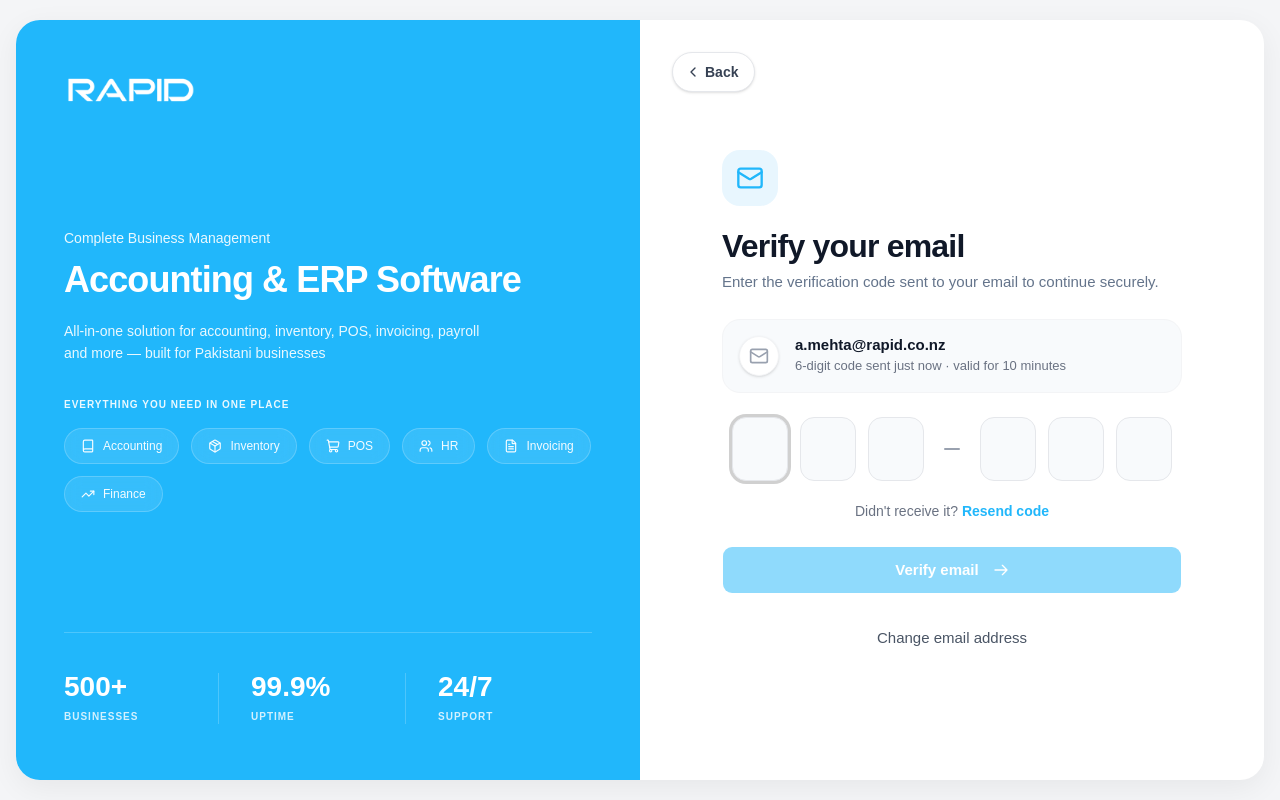
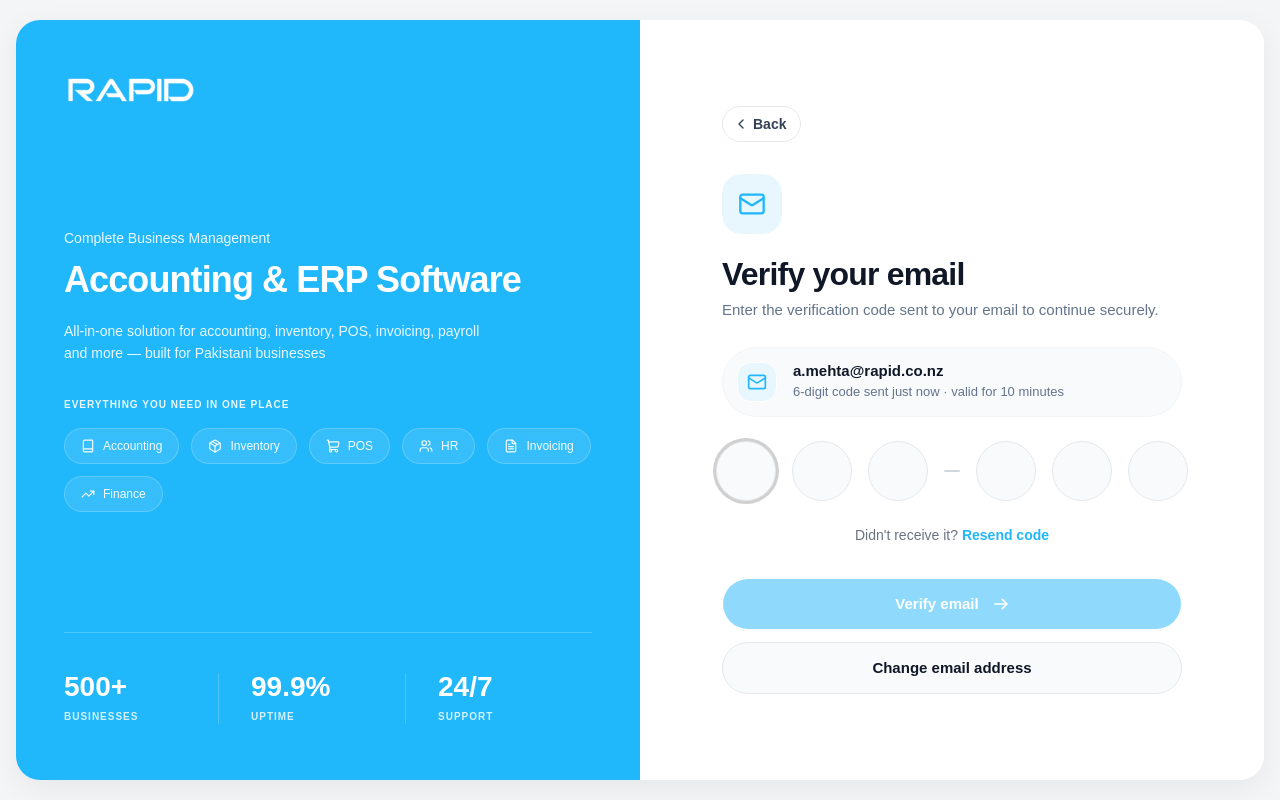
Before and after one commit to RapidSmart/Rapid_Erp_Ecom, a React (Vite) app: page /auth/verify-email in a window 1280 px wide. Built offline with nearby package versions, Linux system fonts and the light colour scheme.

Commit message:
feat: redesign VerifyEmail UI with updated input styles, button layout, and back navigation flow

```diff
--- a/src/modules/auth/components/VerifyEmailForm.tsx
+++ b/src/modules/auth/components/VerifyEmailForm.tsx
@@ -1,79 +1,73 @@
-import { Button } from "@/shared/components/ui/button";
+import { useState } from 'react'
+import { Link } from 'react-router-dom'
 import {
   InputOTP,
   InputOTPGroup,
+  InputOTPSlot,
   InputOTPSeparator,
-  InputOTPSlot,
-} from "@/shared/components/ui/input-otp";
-import { useState } from "react";
+} from '@/shared/components/ui/input-otp'
+import { Button } from '@/shared/components/ui/button'
 
 export function VerifyEmailForm() {
-  const [value, setValue] = useState("");
+  const [value, setValue] = useState('')
 
   const handleSubmit = (e: React.FormEvent) => {
-    e.preventDefault();
-    console.log("OTP submitted:", value);
+    e.preventDefault()
+    console.log('OTP submitted:', value)
     // Handle OTP verification here
-  };
+  }
 
-  const slotClassName =
-    "w-10 h-12 sm:w-14 sm:h-16 text-xl sm:text-2xl font-bold bg-[#F8FAFC] !border !border-gray-200 !rounded-xl";
+  const slotClassName = "w-12 h-12 sm:w-[60px] sm:h-[60px] text-xl sm:text-2xl font-bold bg-[#F8FAFC] !border !border-gray-200 !rounded-full cursor-pointer"
 
   return (
-    <form
-      onSubmit={handleSubmit}
-      className="w-full flex flex-col items-center space-y-5"
-    >
+    <form onSubmit={handleSubmit} className="w-full flex flex-col items-center space-y-6">
       <InputOTP
         maxLength={6}
         value={value}
         onChange={(val) => setValue(val)}
         autoFocus
       >
-        <InputOTPGroup className="gap-2 sm:gap-3">
+        <InputOTPGroup className="gap-2 sm:gap-4">
           <InputOTPSlot index={0} className={slotClassName} />
           <InputOTPSlot index={1} className={slotClassName} />
           <InputOTPSlot index={2} className={slotClassName} />
         </InputOTPGroup>
 
-        <InputOTPSeparator className="text-gray-400 px-2 sm:px-4" />
+        <InputOTPSeparator className="text-gray-300 px-1 sm:px-3" />
 
-        <InputOTPGroup className="gap-2 sm:gap-3">
+        <InputOTPGroup className="gap-2 sm:gap-4">
           <InputOTPSlot index={3} className={slotClassName} />
           <InputOTPSlot index={4} className={slotClassName} />
           <InputOTPSlot index={5} className={slotClassName} />
         </InputOTPGroup>
       </InputOTP>
 
-      <p className="text-[14px] text-gray-500 font-medium">
+      <p className="text-[14px] text-gray-500 font-medium pb-2">
         Didn't receive it?{' '}
         <span className="text-primary font-semibold cursor-pointer hover:underline underline-offset-4 transition-all">
           Resend code
         </span>
       </p>
 
-      <div className="w-full space-y-3 pt-1">
+      <div className="w-full space-y-3">
         <Button
           type="submit"
-          className="w-full bg-primary hover:bg-primary/90 text-white h-12 rounded-lg text-[15px] font-semibold transition-colors cursor-pointer"
+          className="w-full bg-primary hover:bg-primary/90 text-white h-[52px] rounded-full text-[15px] font-semibold transition-colors cursor-pointer"
           disabled={value.length < 6}
         >
           Verify email
-          <svg
-            className="ml-2 w-4 h-4"
-            fill="none"
-            viewBox="0 0 24 24"
-            stroke="currentColor"
-          >
-            <path
-              strokeLinecap="round"
-              strokeLinejoin="round"
-              strokeWidth={2}
-              d="M14 5l7 7m0 0l-7 7m7-7H3"
-            />
+          <svg className="ml-2 w-4 h-4" fill="none" viewBox="0 0 24 24" stroke="currentColor">
+            <path strokeLinecap="round" strokeLinejoin="round" strokeWidth={2.5} d="M14 5l7 7m0 0l-7 7m7-7H3" />
           </svg>
         </Button>
+
+        <Link
+          to="/auth/signin"
+          className="flex w-full items-center justify-center h-[52px] rounded-full border border-gray-200 bg-[#F8FAFC] hover:bg-gray-100 text-[15px] font-semibold text-gray-900 transition-colors cursor-pointer"
+        >
+          Change email address
+        </Link>
       </div>
     </form>
-  );
+  )
 }
--- a/src/modules/auth/view/VerifyEmail.tsx
+++ b/src/modules/auth/view/VerifyEmail.tsx
@@ -8,21 +8,22 @@
 
   return (
     <AuthLayout>
-      {/* Top Back Button */}
-      <div className="absolute top-6 lg:top-8 left-6 lg:left-8">
+      {/* Centered container inside the right column */}
+      <div className="w-full max-w-[460px] mx-auto space-y-6">
+
+        {/* Top Back Button in document flow */}
+        <div className="pb-2">
           <Link
             to="/auth/signin"
-          className="inline-flex items-center justify-center h-10 px-4 rounded-full bg-white border border-gray-200 text-sm font-semibold text-gray-700 hover:bg-gray-50 transition-colors shadow-sm"
+            className="inline-flex items-center justify-center h-9 px-3.5 rounded-full bg-white border border-gray-200 text-sm font-semibold text-[#334155] hover:bg-gray-50 transition-colors"
           >
             <ChevronLeft className="w-4 h-4 mr-1 -ml-1" />
             Back
           </Link>
         </div>
 
-      {/* Centered container inside the right column */}
-      <div className="w-full max-w-[460px] mx-auto mt-16 lg:mt-0 space-y-6">
         <div className="space-y-4">
-          <div className="w-14 h-14 bg-[#E8F6FE] rounded-2xl flex items-center justify-center">
+          <div className="w-[60px] h-[60px] bg-[#E8F6FE] rounded-[20px] flex items-center justify-center">
             <Mail className="w-7 h-7 text-primary" strokeWidth={2} />
           </div>
 
@@ -36,26 +37,17 @@
           </div>
         </div>
 
-        <div className="bg-[#F8FAFC] border border-gray-100 rounded-2xl p-4 flex items-center space-x-4">
-          <div className="w-10 h-10 bg-white rounded-full shadow-sm flex items-center justify-center shrink-0 border border-gray-100">
-            <Mail className="w-5 h-5 text-gray-400" />
+        <div className="bg-[#F8FAFC] border border-gray-100 rounded-full p-3.5 flex items-center space-x-4">
+          <div className="w-10 h-10 bg-[#E8F6FE] rounded-xl flex items-center justify-center shrink-0 border border-white">
+            <Mail className="w-5 h-5 text-primary" />
           </div>
           <div>
             <p className="text-gray-900 font-semibold text-[15px] leading-tight">{email}</p>
-            <p className="text-gray-500 text-[13px] mt-0.5">6-digit code sent just now · valid for 10 minutes</p>
+            <p className="text-[#64748B] text-[13px] mt-0.5">6-digit code sent just now · valid for 10 minutes</p>
           </div>
         </div>
 
         <VerifyEmailForm />
-
-        <div className="text-center pt-2">
-          <Link
-            to="/auth/signin"
-            className="text-gray-600 font-medium text-[15px] hover:text-gray-900 transition-colors"
-          >
-            Change email address
-          </Link>
-        </div>
       </div>
     </AuthLayout>
   )
```
Lines whose indentation alone changed are shown as unchanged.
